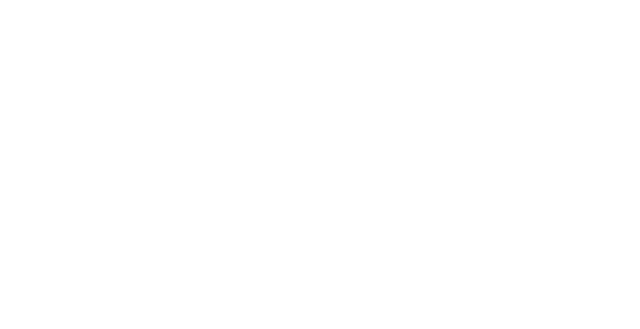
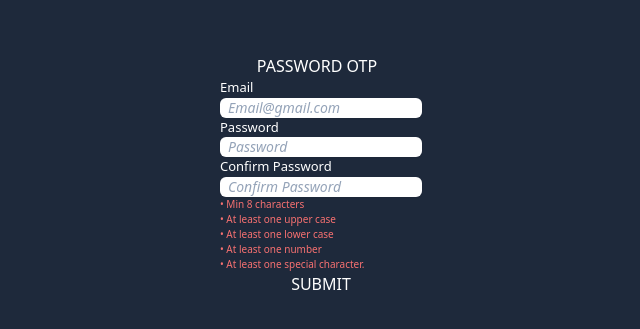
Before and after one commit to osefatul/ticket-tracker-system-CRM, a React (Create React App) app in the folder frontend/: page /reset-password in a window 1280 px wide. Before the commit this address had no page. Shown: the part 225-554 px from the top of the page, without its empty margins (323-963 px from the left). Built offline with nearby package versions, Linux system fonts and the light colour scheme.

Commit message:
ResetPassword APi, Slice, action and page have bee created

```diff
--- a/frontend/src/App.js
+++ b/frontend/src/App.js
@@ -22,7 +22,7 @@
 
         <Route path="auth" element={<Auth />} />
         <Route path="verification/:tid/:email" element={<UserVerification />} />
-        <Route path="reset_password" element={<ResetPassword />} />
+        <Route path="reset-password" element={<ResetPassword />} />
 
 
         <Route path="/" element={<DefaultLayout />} >
--- a/frontend/src/pages/ResetPassword.jsx
+++ b/frontend/src/pages/ResetPassword.jsx
@@ -1,9 +1,149 @@
 import React from 'react'
+import { useState } from 'react';
 
 function ResetPassword() {
-  return (
-    <div>ResetPassword</div>
-  )
+
+    const passwordVerificationError = {
+        isLengthy: false,
+        hasUpper: false,
+        hasLower: false,
+        hasNumber: false,
+        hasSpecialChar: false,
+        confirmPassword: false,
+    }
+    const [passwordError, setPasswordError] = useState(passwordVerificationError);
+
+
+
+
+
+
+
+
+
+
+
+
+    return (
+        <div className=" h-screen flex flex-col items-center justify-center bg-slate-800 space-x-2">
+
+
+
+
+        <div className="space-y-3">
+            <p>
+                PASSWORD OTP
+            </p>
+            </div>
+
+            <form
+            >
+            <div className="text-[13px]">
+            <label
+
+                htmlFor="email"
+            >
+                Email
+            </label>
+            <input
+                className="placeholder:italic placeholder:text-slate-400 placeholder:pl-2
+                block text-slate-700 bg-white rounded-md shadow-sm sm:text-sm
+                focus:outline-none focus:border-sky-500 focus:ring-sky-500 focus:ring-1"
+                name="email"
+                type="email"
+                placeholder="Email@gmail.com"
+
+                required
+                />
+            </div>
+
+
+
+            <div className="text-[13px]">
+                <label htmlFor="password">Password</label>
+                <input
+                    className=" placeholder:italic placeholder:text-slate-400 placeholder:pl-2
+                    block text-slate-700 bg-white rounded-md shadow-sm sm:text-sm
+                    focus:outline-none focus:border-sky-500 focus:ring-sky-500 focus:ring-1 "
+                    name="password"
+                    type="password"
+                    placeholder="Password"
+                    required
+                />
+            </div>
+
+
+
+                <div className="text-[13px]">
+                    <label htmlFor="confirmPassword">Confirm Password</label>
+                    <input
+                    className=" placeholder:italic placeholder:text-slate-400 placeholder:pl-2
+                    block text-slate-700 bg-white rounded-md shadow-sm sm:text-sm
+                    focus:outline-none focus:border-sky-500 focus:ring-sky-500 focus:ring-1 "
+                    name="confirmPassword"
+                    type="password"
+                    placeholder="Confirm Password"
+                    required
+                    />
+                </div>
+
+                    <div className="flex flex-col items-start justify-center ">
+
+                        <ul className="flex flex-col items-start justify-center text-[10px]">
+                        <li
+                            className={
+                            passwordError.isLengthy ? "text-green-400" : "text-red-400"
+                            }
+                        >
+                            • Min 8 characters
+                        </li>
+                        <li
+                            className={
+                            passwordError.hasUpper ? "text-green-400" : "text-red-400"
+                            }
+                        >
+                            • At least one upper case
+                        </li>
+                        <li
+                            className={
+                            passwordError.hasLower ? "text-green-400" : "text-red-400"
+                            }
+                        >
+                            • At least one lower case
+                        </li>
+                        <li
+                            className={
+                            passwordError.hasNumber ? "text-green-400" : "text-red-400"
+                            }
+                        >
+                            • At least one number
+                        </li>
+                        <li
+                            className={
+                            passwordError.hasSpecialChar ? "text-green-400" : "text-red-400"
+                            }
+                        >
+                            • At least one special character.
+                        </li>
+                        </ul>
+                        </div>
+
+
+
+            <div >
+            <button
+            className="mx-auto flex items-center justify-center"
+            type ="submit"
+            >
+                SUBMIT
+            </button>
+            </div>
+        </form>
+
+
+
+        </div>
+)
 }
 
 export default ResetPassword
```
